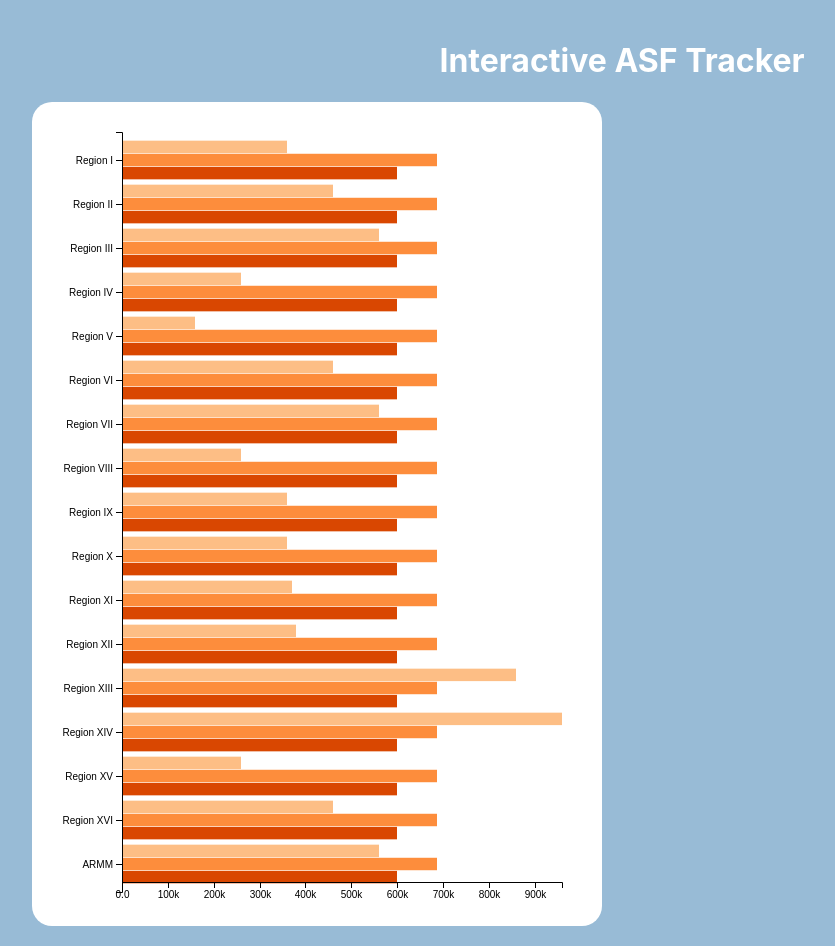
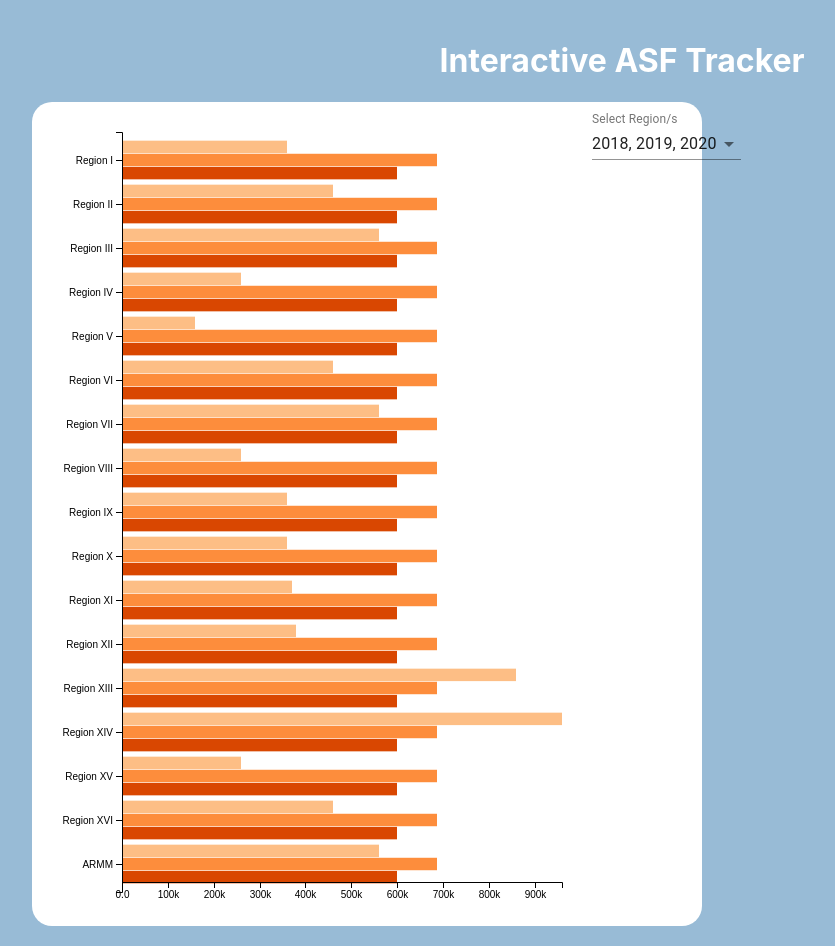
Before and after one commit to NeilMatthewLua/DATA101_ASF_Visualization, a React (Create React App) app: page / in a window 1280 px wide. Shown: the top 946 px of the page, without its empty margins (38-873 px from the left). Built offline with nearby package versions, Linux system fonts and the light colour scheme.

Commit message:
Added initial checkbox for horizontal bar graph

```diff
--- a/src/components/HorizontalBarChart.js
+++ b/src/components/HorizontalBarChart.js
@@ -15,11 +15,20 @@
  *
  * ------------------------------------------------------------------------------------------
  */
- import React, { useState, useEffect } from 'react';
- import PropTypes from 'prop-types';
- import { useTheme, makeStyles } from '@material-ui/core/styles';
- import * as d3 from 'd3';
- import { useD3 } from '../hooks/useD3';
+import React, { useState, useEffect } from 'react';
+import PropTypes from 'prop-types';
+import { useTheme, makeStyles } from '@material-ui/core/styles';
+import Input from '@material-ui/core/Input';
+import InputLabel from '@material-ui/core/InputLabel';
+import MenuItem from '@material-ui/core/MenuItem';
+import FormControl from '@material-ui/core/FormControl';
+import ListItemText from '@material-ui/core/ListItemText';
+import Select from '@material-ui/core/Select';
+import Checkbox from '@material-ui/core/Checkbox';
+import * as d3 from 'd3';
+import { useD3 } from '../hooks/useD3';
+
+ const years = ["2018", "2019", "2020"];
 
  const useStyle = makeStyles(theme => ({
      container: {
@@ -28,12 +37,18 @@
          borderRadius: '20px',
          padding: '10px',
          marginLeft: '50px'
+     },
+     yearFilter: {
+         float: 'right',
+         width: '100px',
+         maxWidth: '100px'
      }
  }));
 
  function HorizontalBarChart (props) {
      const theme =  useTheme();
      const classes = useStyle(theme);
+     const [chosenYears, setChosenYears] = useState(years);
      // Color palette for the years
      const palette = ["#FDBE85", "#FD8D3C", "#D94701"];
 
@@ -58,8 +73,6 @@
              .domain(regions)
              .rangeRound([margin.top, height-margin.top])
              .padding(0.1);
-
-        const years = ["2018", "2019", "2020"];
 
         const ySubgroup = d3
             .scaleBand()
@@ -108,8 +121,44 @@
          [props.data.length]
        );
 
+       const handleChange = (event) => {
+            setChosenYears(event.target.value);
+        };
+
+        const ITEM_HEIGHT = 48;
+        const ITEM_PADDING_TOP = 8;
+        const MenuProps = {
+            PaperProps: {
+              style: {
+                maxHeight: ITEM_HEIGHT * 4.5 + ITEM_PADDING_TOP,
+                width: 250,
+              },
+            },
+        };
+
        return (
          <div className={classes.container}>
+             <div className={classes.yearFilter}>
+                <FormControl className={classes.formControl}>
+                    <InputLabel id="demo-mutiple-checkbox-label">Select Region/s</InputLabel>
+                    <Select
+                        labelId="demo-mutiple-checkbox-label"
+                        id="demo-mutiple-checkbox"
+                        multiple
+                        value={chosenYears}
+                        onChange={handleChange}
+                        input={<Input />}
+                        renderValue={(selected) => selected.join(', ')}
+                        MenuProps={MenuProps}>
+                        {years.map((year) => (
+                            <MenuItem key={year} value={year}>
+                            <Checkbox checked={chosenYears.indexOf(year) > -1} />
+                            <ListItemText primary={year} />
+                            </MenuItem>
+                        ))}
+                    </Select>
+                </FormControl>
+             </div>
              <svg
                  ref={ref}
                  style={{
```
